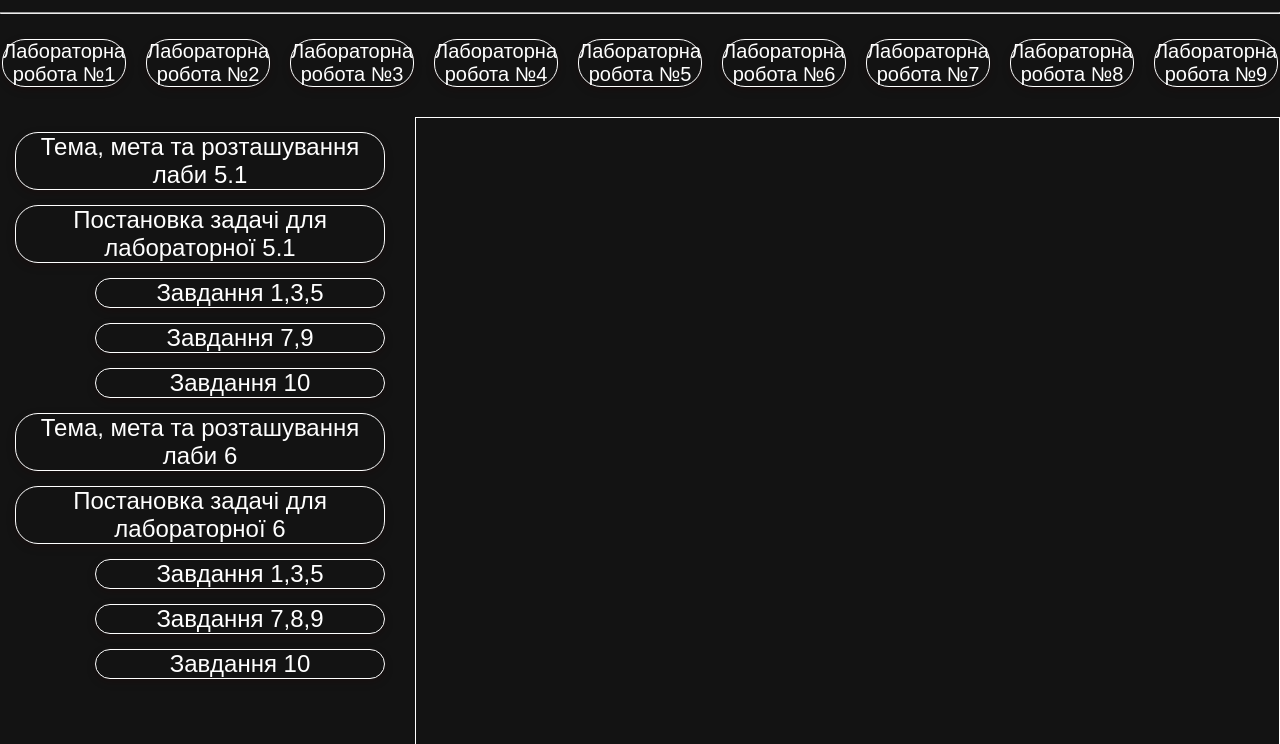
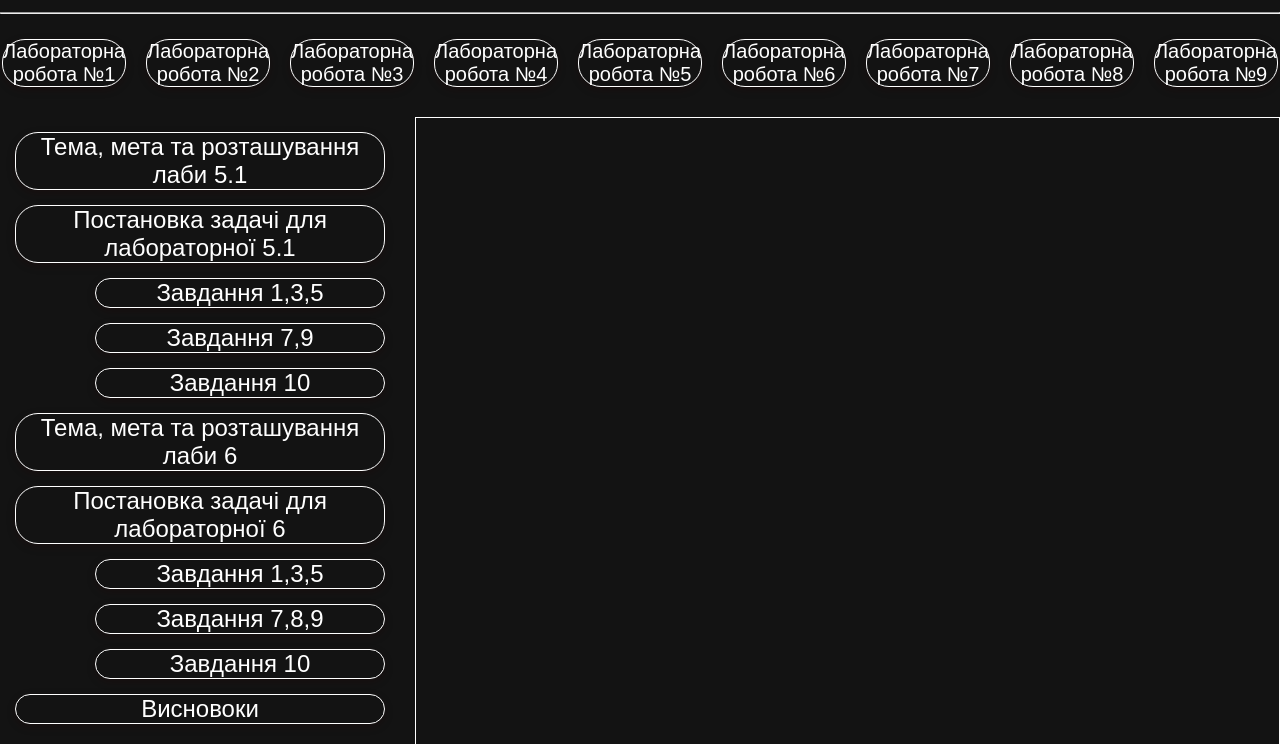
Before and after one commit to bielov1/ReportingCenter, a plain HTML site: page lab6/labw6.html in a window 1280 px wide. Shown: the part 208-952 px from the top of the page. Drawn offline with Linux system fonts and the light colour scheme; a web font is replaced by a local one.

Commit message:
add conclusions.html in labw6.html

```diff
--- a/lab6/labw6.html
+++ b/lab6/labw6.html
@@ -53,6 +53,7 @@
                     <a href="lab6_task1_3_5.html" class="list__item sub">Завдання 1,3,5</a>
                     <a href="lab6_task7_8_9.html" class="list__item sub">Завдання 7,8,9</a>
                     <a href="lab6_task10.html" class="list__item sub">Завдання 10</a>
+                    <a href="conclusions.html" class="list__item">Висновоки</a>
                 </div>
                 <div class="list__content"></div>
             </div>
```
